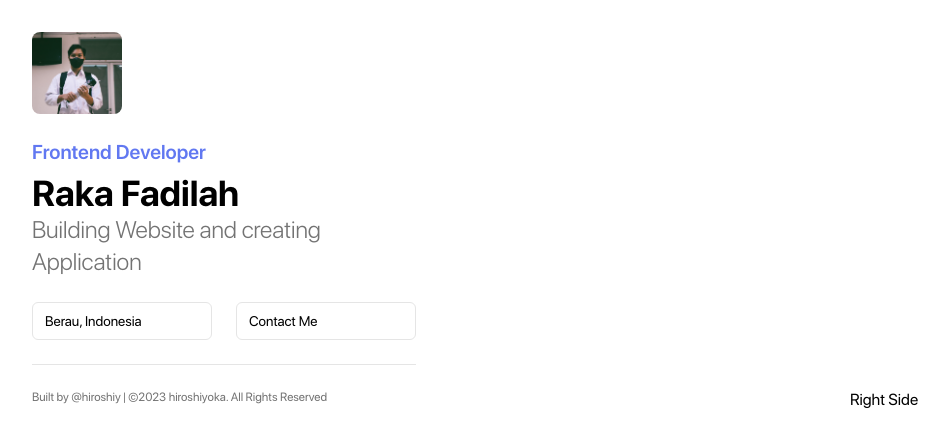
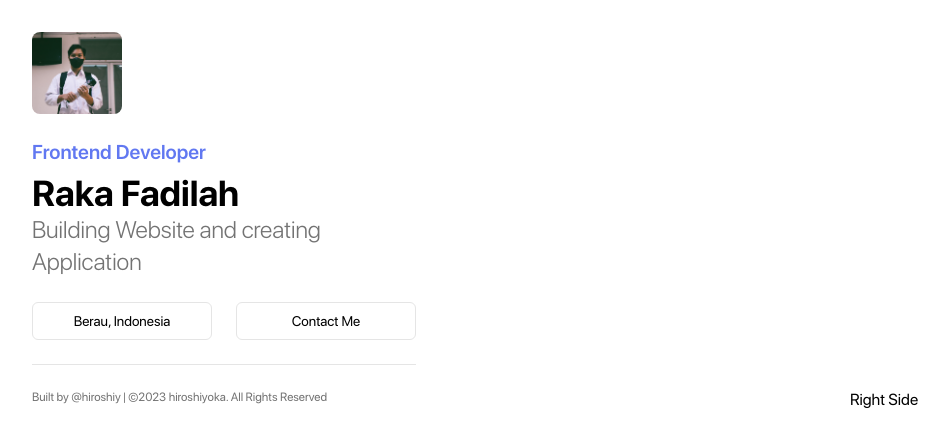
Before and after one commit to hiroshiyoka/hiroshiy.bento, a Next.js app: page / in a window 1280 px wide. Shown: the top 446 px of the page, without its empty margins (0-949 px from the left). Built offline with nearby package versions, Linux system fonts and the light colour scheme.

Commit message:
update left-side

```diff
--- a/app/page.tsx
+++ b/app/page.tsx
@@ -32,10 +32,10 @@ export default function Home() {
           </div>
 
           <div className="flex items-center gap-6 justify-between text-sm">
-            <a className="border border-neutral-200 w-full gap-2 dark:border-neutral-800 py-2 px-3 rounded-md" href={siteConfig.locationLink}>
+            <a className="flex justify-center border border-neutral-200 w-full gap-2 dark:border-neutral-800 py-2 px-3 rounded-md" href={siteConfig.locationLink}>
               {siteConfig.location}
             </a>
-            <a className="border border-neutral-200 w-full gap-2 dark:border-neutral-800 py-2 px-3 rounded-md" href={`mailto:${siteConfig.email}`}>
+            <a className="flex justify-center border border-neutral-200 w-full gap-2 dark:border-neutral-800 py-2 px-3 rounded-md" href={`mailto:${siteConfig.email}`}>
               Contact Me
             </a>
           </div>
```
